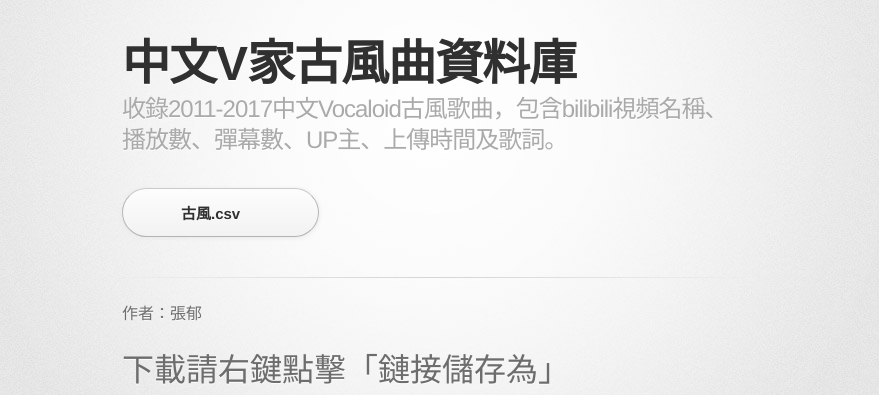
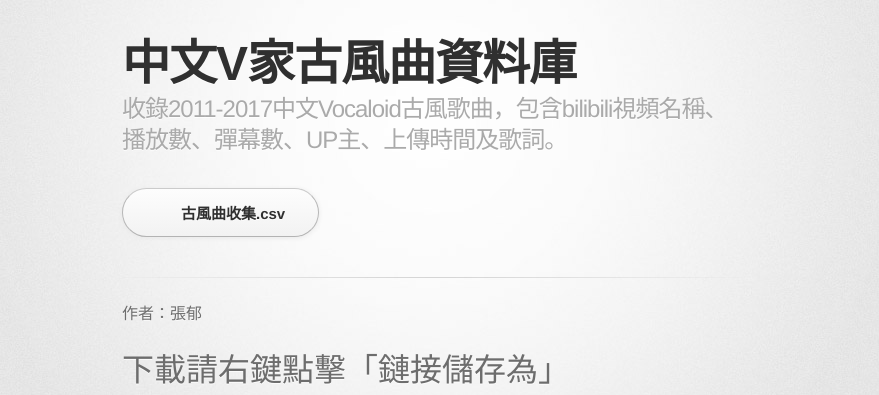
Before and after one commit to fireindark707/ChineseV_GUFENG, a Jekyll site: the page built from docs/index.md, in a window 1280 px wide. Shown: the top 395 px of the page, without its empty margins (208-1087 px from the left). Built offline with Jekyll 4.4.1, drawn with Linux system fonts in a browser that asks for light colours; some web fonts are replaced.

Commit message:
Update default.html

```diff
--- a/docs/_layouts/default.html
+++ b/docs/_layouts/default.html
@@ -33,7 +33,7 @@
         </header>
         <section id="downloads" class="clearfix">
           {% if site.show_downloads %}
-          <a href="https://raw.githubusercontent.com/b614103080/ChineseV_GUFENG/master/%E5%8F%A4%E9%A2%A8%E6%9B%B2%E6%94%B6%E9%9B%86.csv" id="Download.zip" class="button"><span>古風.csv</span></a>
+          <a href="https://raw.githubusercontent.com/b614103080/ChineseV_GUFENG/master/%E5%8F%A4%E9%A2%A8%E6%9B%B2%E6%94%B6%E9%9B%86.csv" id="Download.zip" class="button"><span>古風曲收集.csv</span></a>
           {% endif %}
         </section>
         <hr>
```
